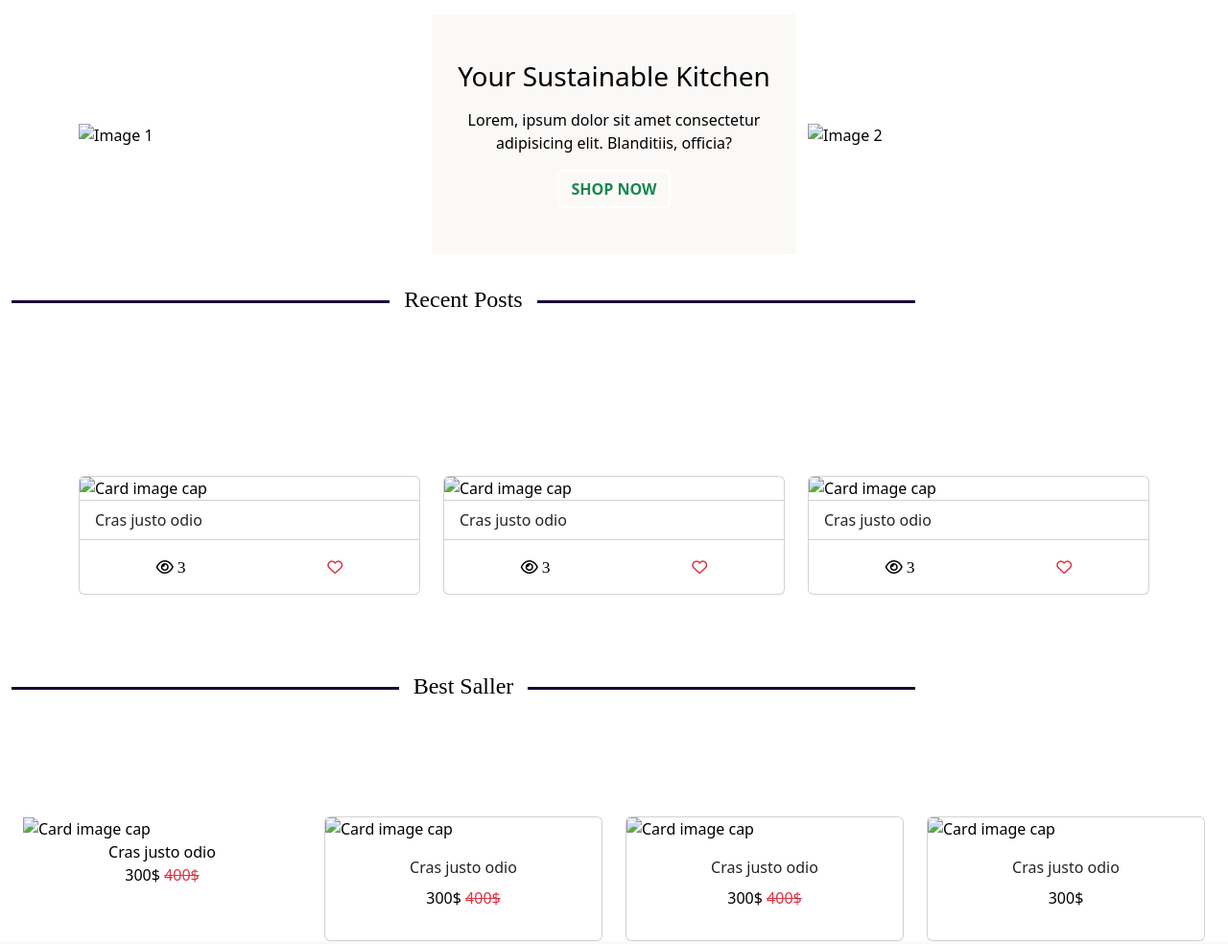
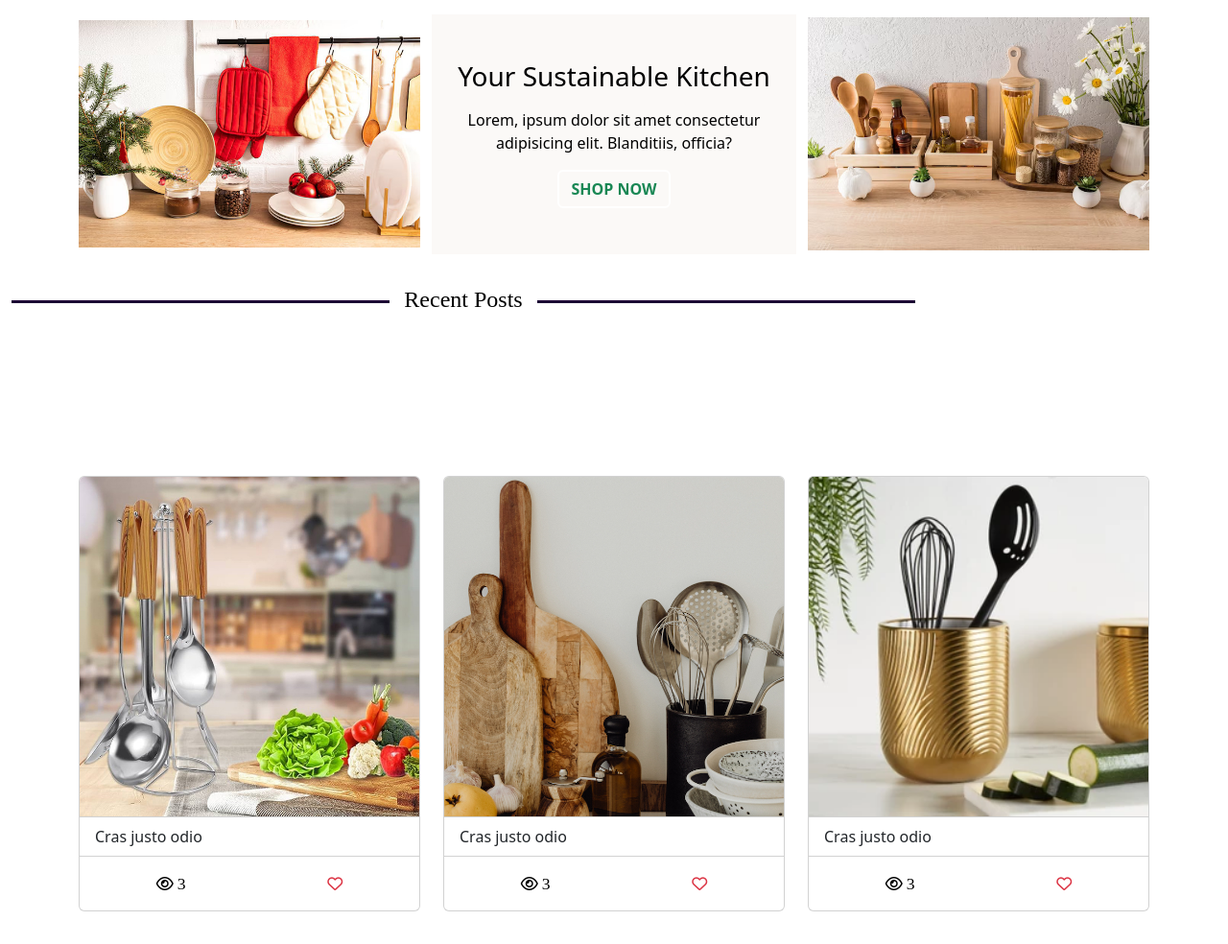
Before and after one commit to Hadisekhtami/KitchenShop_Website, a plain HTML site: page index.html in a window 1280 px wide. Shown: the part 920-1904 px from the top of the page at 96% size. Drawn offline with nearby package versions, Linux system fonts and the light colour scheme; a web font is replaced by a local one.

Commit message:
Update index.html

```diff
--- a/index.html
+++ b/index.html
@@ -82,7 +82,7 @@
         <div class="container mt-5 " style="background-color: white;" >
             <div class="row">
                 <div class="col-sm-12 m-auto col-xl-4 col-lg-4 col-md-6">
-                    <img src="./Img/1.jpg" class="img-fluid collection-img" alt="Image 1" >
+                    <img src="Assets/Img/1.jpg" class="img-fluid collection-img" alt="Image 1" >
                 </div>
                 <div class="col-sm-12 m-auto col-xl-4 col-lg-4 col-md-6 text-center" style="background-color: #e1d8ca27">
                 <h3 class="h3 mt-5">Your Sustainable Kitchen</h3>
@@ -90,7 +90,7 @@
                     <a class="btn  btn-outline-success  fw-bolder mb-5"  style="max-width: fit-content;bottom: -60px;border: 2px solid white;">SHOP NOW</a>
                 </div>
                 <div class="col-sm-12 m-auto col-xl-4 col-lg-4 col-md-6">
-                    <img src="./Img/2.jpg" class="img-fluid collection-img" alt="Image 2" >
+                    <img src="Assets/Img/2.jpg" class="img-fluid collection-img" alt="Image 2" >
                 </div>
             </div>
         </div>
@@ -101,7 +101,7 @@
             <div class="row  mt-5  ">
             <div class="col-sm-10 m-auto col-xl-4 col-lg-4 col-md-4 mt-5">
                 <div class="card  mt-5 mb-5 ">
-                <img class="card-img-top" src="./Img/3.jpg" alt="Card image cap">
+                <img class="card-img-top" src="Assets/Img/3.jpg" alt="Card image cap">
 
                 <ul class="list-group list-group-flush">
                     <li class="list-group-item">Cras justo odio</li>
@@ -116,7 +116,7 @@
 
             <div class="col-sm-10 m-auto col-xl-4 col-lg-4 col-md-4 mt-5">
                 <div class="card   mt-5 mb-5 ">
-                <img class="card-img-top" src="./Img/4.jpg" alt="Card image cap">
+                <img class="card-img-top" src="Assets/Img/4.jpg" alt="Card image cap">
                 <ul class="list-group list-group-flush">
                     <li class="list-group-item">Cras justo odio</li>
                 </ul>
@@ -129,7 +129,7 @@
 
             <div class="col-sm-10 m-auto col-xl-4 col-lg-4 col-md-4 mt-5">
                 <div class="card   mt-5 mb-5 d-flex justify-content-center">
-                <img class="card-img-top" src="./Img/5.jpg" alt="Card image cap">
+                <img class="card-img-top" src="Assets/Img/5.jpg" alt="Card image cap">
                 <ul class="list-group list-group-flush">
                     <li class="list-group-item">Cras justo odio</li>
                 </ul>
@@ -148,7 +148,7 @@
             <div class="row mt-5">
             <div class="col-sm-9 m-auto col-xl-3 col-lg-3 col-md-3 mt-5">
                 <div class="car" >
-                    <img class="card-img-top" src="./Img/6.jpg" alt="Card image cap">
+                    <img class="card-img-top" src="Assets/Img/6.jpg" alt="Card image cap">
                     <div class="card-body  d-flex flex-column align-items-center">
                     <p href="#" class="card-title">Cras justo odio</p>
                     <p href="#" class="card-link px-2">300$ <span class="text-danger" style="text-decoration: line-through;">400$</span></p>
@@ -157,7 +157,7 @@
             </div>
             <div class="col-sm-9 m-auto col-xl-3 col-lg-3 col-md-3 mt-5">
                 <div class="card" >
-                    <img class="card-img-top" src="./Img/7.jpg" alt="Card image cap">
+                    <img class="card-img-top" src="Assets/Img/7.jpg" alt="Card image cap">
                     <div class="card-body  d-flex flex-column align-items-center">
                     <p href="#" class="card-title">Cras justo odio</p>
                     <p href="#" class="card-link  px-2">300$ <span class="text-danger" style="text-decoration: line-through;">400$</span></p>
@@ -166,7 +166,7 @@
             </div>
             <div class="col-sm-9 m-auto col-xl-3 col-lg-3 col-md-3 mt-5">
                 <div class="card" >
-                    <img class="card-img-top" src="./Img/8.jpg" alt="Card image cap">
+                    <img class="card-img-top" src="Assets/Img/8.jpg" alt="Card image cap">
                     <div class="card-body  d-flex flex-column align-items-center">
                     <p href="#" class="card-title">Cras justo odio</p>
                     <p href="#" class="card-link  px-2">300$ <span class="text-danger" style="text-decoration: line-through;">400$</span></p>
@@ -175,7 +175,7 @@
             </div>
             <div class="col-sm-9 m-auto col-xl-3 col-lg-3 col-md-3 mt-5">
                 <div class="card" >
-                <img class="card-img-top" src="./Img/9.jpg" alt="Card image cap">
+                <img class="card-img-top" src="Assets/Img/9.jpg" alt="Card image cap">
 
                 <div class="card-body  d-flex flex-column align-items-center">
                     <p href="#" class="card-title">Cras justo odio</p>
```
